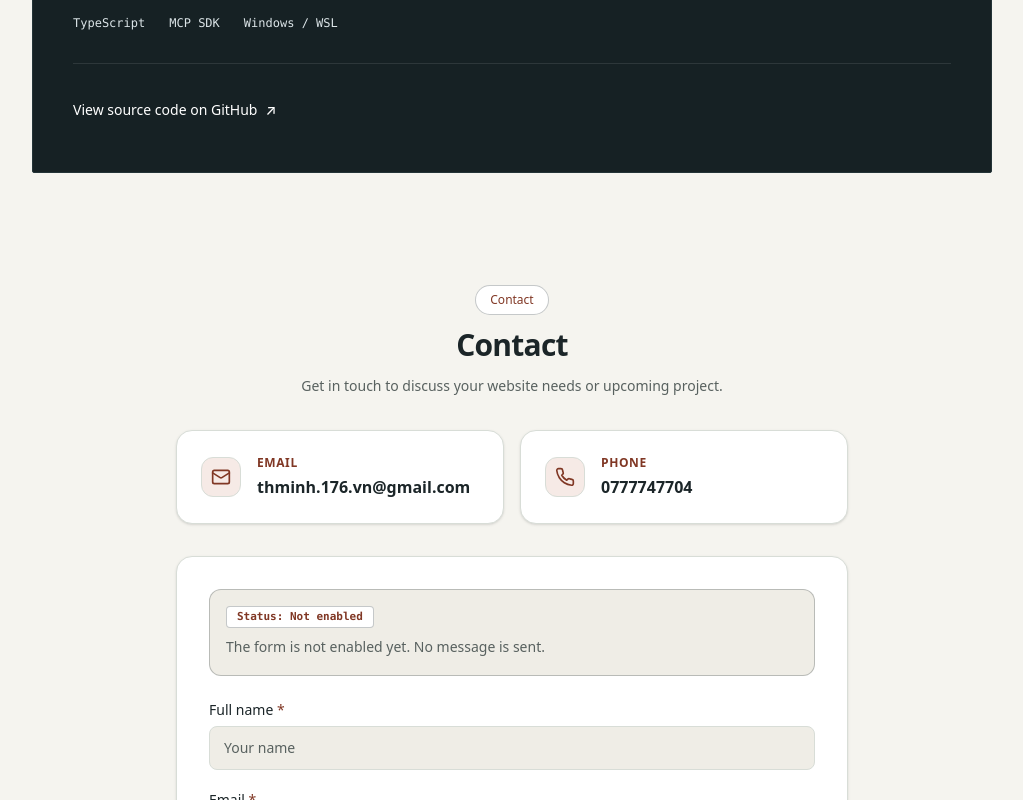
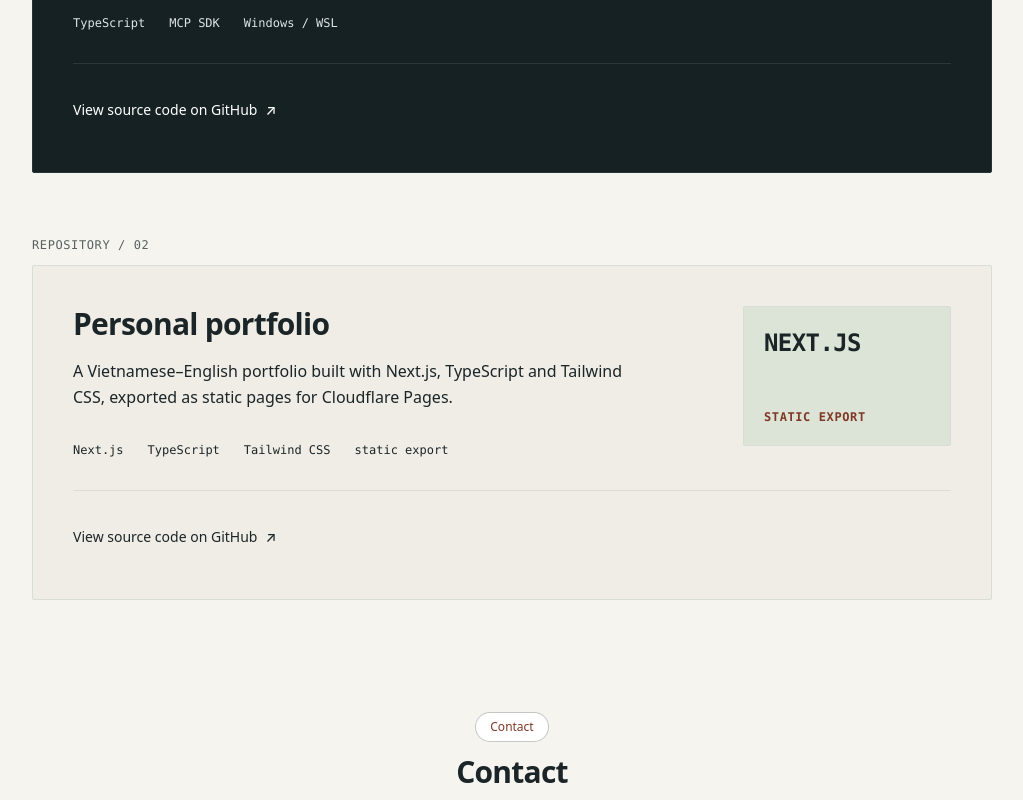
Before and after one commit to thminh176/minh-portforlio, a Next.js app: page /en/ in a window 1280 px wide. Shown: the part 1078-1878 px from the top of the page, without its empty margins (256-1279 px from the left). Built offline with nearby package versions, Linux system fonts and the light colour scheme; no server answers; a web font is replaced by a local one.

Commit message:
feat(work): implement featured personal portfolio block 02 and homepage placement (U08)

```diff
--- a/src/app/[locale]/page.tsx
+++ b/src/app/[locale]/page.tsx
@@ -1,6 +1,7 @@
 import Header from '@/components/Header';
 import Hero from '@/components/Hero';
 import FeaturedMcpProject from '@/components/FeaturedMcpProject';
+import FeaturedPortfolioProject from '@/components/FeaturedPortfolioProject';
 import Footer from '@/components/Footer';
 import ContactForm from '@/components/ContactForm';
 import DirectContact from '@/components/DirectContact';
@@ -44,6 +45,7 @@ export default async function HomePage({
 
           <div className="space-y-12 sm:space-y-16">
             <FeaturedMcpProject locale={locale} />
+            <FeaturedPortfolioProject locale={locale} />
           </div>
         </section>
 
--- /dev/null
+++ b/src/components/FeaturedPortfolioProject.tsx
@@ -0,0 +1,77 @@
+interface FeaturedPortfolioProjectProps {
+  locale: string;
+}
+
+export default function FeaturedPortfolioProject({ locale }: FeaturedPortfolioProjectProps) {
+  const isVi = locale === 'vi';
+
+  const title = isVi ? 'Portfolio cá nhân' : 'Personal portfolio';
+  const description = isVi
+    ? 'Website cá nhân song ngữ Việt–Anh, xây bằng Next.js, TypeScript và Tailwind CSS, xuất trang tĩnh cho Cloudflare Pages.'
+    : 'A Vietnamese–English portfolio built with Next.js, TypeScript and Tailwind CSS, exported as static pages for Cloudflare Pages.';
+
+  const repoUrl = 'https://github.com/thminh176/minh-portforlio';
+  const repoLabel = isVi ? 'Xem mã nguồn trên GitHub' : 'View source code on GitHub';
+  const repoAriaLabel = isVi
+    ? 'Portfolio cá nhân - Xem mã nguồn trên GitHub (mở trong tab mới)'
+    : 'Personal portfolio - View source code on GitHub (opens in new tab)';
+
+  return (
+    <article className="space-y-3">
+      {/* Mono Ledger */}
+      <div className="flex items-center justify-between text-xs font-mono uppercase tracking-wider text-[var(--text-secondary)]">
+        <span>REPOSITORY / 02</span>
+      </div>
+
+      {/* Paper-Subtle Portfolio Panel */}
+      <div className="bg-[var(--color-subtle)] text-[var(--color-ink)] border border-[var(--color-border)] rounded-xs p-6 sm:p-8 lg:p-10">
+        <div className="grid grid-cols-1 lg:grid-cols-12 gap-8 items-start">
+          {/* Main Content (Left) */}
+          <div className="lg:col-span-8 space-y-4">
+            <h3 className="font-display text-2xl sm:text-3xl font-bold text-[var(--color-ink)] tracking-tight">
+              {title}
+            </h3>
+
+            <p className="font-body text-sm sm:text-base text-[var(--color-ink)] leading-relaxed max-w-xl">
+              {description}
+            </p>
+
+            {/* Plain Monospace Tech Labels */}
+            <div className="pt-2 sm:pt-4 flex flex-wrap items-center gap-4 sm:gap-6 text-xs font-mono text-[var(--color-ink)]">
+              <span>Next.js</span>
+              <span>TypeScript</span>
+              <span>Tailwind CSS</span>
+              <span>static export</span>
+            </div>
+          </div>
+
+          {/* Typographic Visual Aside (Desktop Only) */}
+          <div className="hidden lg:flex lg:col-span-4 w-full justify-end" aria-hidden="true">
+            <div className="w-full sm:w-52 bg-[var(--color-muted-visual)] border border-[var(--color-border)] rounded-xs p-5 font-mono flex flex-col justify-between min-h-[140px]">
+              <span className="text-xl sm:text-2xl font-bold tracking-tight text-[var(--color-ink)]">
+                NEXT.JS
+              </span>
+              <span className="text-xs uppercase tracking-wider text-[var(--color-brick-deep)] font-semibold">
+                STATIC EXPORT
+              </span>
+            </div>
+          </div>
+        </div>
+
+        {/* Bottom Rule and GitHub Link */}
+        <div className="mt-8 pt-6 border-t border-[var(--color-border)] flex items-center justify-between flex-wrap gap-4">
+          <a
+            href={repoUrl}
+            target="_blank"
+            rel="noopener noreferrer"
+            aria-label={repoAriaLabel}
+            className="inline-flex items-center gap-2 text-sm font-medium text-[var(--color-ink)] hover:text-[var(--color-brick-deep)] transition-colors focus-visible:outline-2 focus-visible:outline-[var(--focus-ring)] focus-visible:outline-offset-2 min-h-[44px] py-2"
+          >
+            <span>{repoLabel}</span>
+            <span aria-hidden="true">↗</span>
+          </a>
+        </div>
+      </div>
+    </article>
+  );
+}
```
